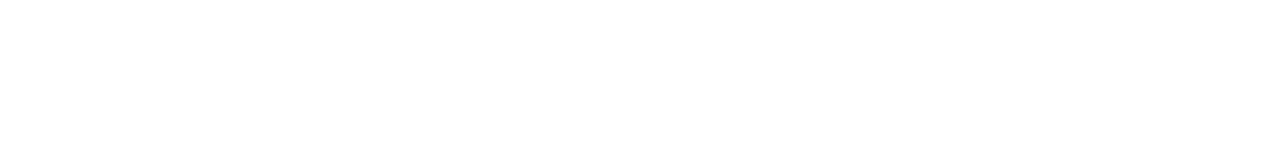
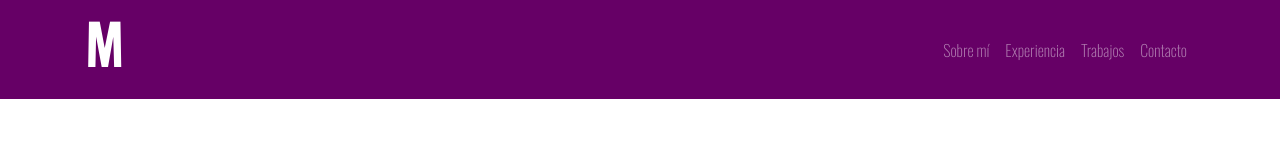
Before and after one commit to cataoro/mi_portafolio, a plain HTML site: page index.html in a window 1280 px wide. Drawn offline with nearby package versions, Linux system fonts and the light colour scheme.

Commit message:
second commit mi_portafolio

```diff
--- a/index.html
+++ b/index.html
@@ -3,8 +3,59 @@
   <head>
     <meta charset="utf-8">
     <title>Mi Portafolio</title>
+    <link rel="shortcut icon"
+    type="image/png" href="favicon.png"/>
+    <meta name="author" content="Catalina Oroquieta Fairlie">
+    <meta name="description" content="Portafolio en línea">
+    <meta name="keywords" content="portafolio, cv, experiencia, curriculum, trabajos">
+    <meta name="viewport" content="width=device-width, initial-scale=1.0">
+
+     <!--CSS de Bootstrap 4.2.1-->
+     <link rel="stylesheet" href="https://stackpath.bootstrapcdn.com/bootstrap/4.2.1/css/bootstrap.min.css" integrity="sha384-GJzZqFGwb1QTTN6wy59ffF1BuGJpLSa9DkKMp0DgiMDm4iYMj70gZWKYbI706tWS" crossorigin="anonymous">
+
+     <!--Google Fonts-->
+     <link href="https://fonts.googleapis.com/css2?family=Oswald:wght@200;600;700&display=swap" rel="stylesheet">
+    <link href="https://fonts.googleapis.com/css2?family=Open+Sans:wght@300;400;600&display=swap" rel="stylesheet">
+
+     <!--Font Awesome-->
+     <link rel="stylesheet" href="https://use.fontawesome.com/releases/v5.6.3/css/all.css" integrity="sha384-UHRtZLI+pbxtHCWp1t77Bi1L4ZtiqrqD80Kn4Z8NTSRyMA2Fd33n5dQ8lWUE00s/" crossorigin="anonymous">
+
+     <!--Mi estilo-->
+     <link rel="stylesheet" href="assets/css/style.css">
   </head>
+
   <body>
+    <!--Inicio nav-->
+    <nav class="navbar navbar-expand-lg navbar-dark fixed-top morado">
+      <div class="container">
+          <p class="font-weight-bold text-white display-4">M</p>
+        <button class="navbar-toggler" type="button" data-toggle="collapse" data-target="#navbarNav" aria-controls="navbarNav" aria-expanded="false" aria-label="Toggle navigation">
+          <span class="navbar-toggler-icon"></span>
+        </button>
+
+        <div class="collapse navbar-collapse" id="navbarNav">
+          <ul class="navbar-nav ml-auto">
+            <li class="nav-item">
+              <a class="nav-link" href="#about">Sobre mí <span class="sr-only">(current)</span></a>
+            </li>
+
+            <li class="nav-item">
+              <a class="nav-link" href="#exp">Experiencia</a>
+            </li>
+
+            <li class="nav-item">
+              <a class="nav-link" href="#work">Trabajos</a>
+            </li>
+
+            <li class="nav-item">
+              <a class="nav-link" href="#contact">Contacto</a>
+            </li>
+          </ul>
+        </div>
+      </div>
+    </nav>
+    <!--Cierre nav-->
+
 
   </body>
 </html>
```
